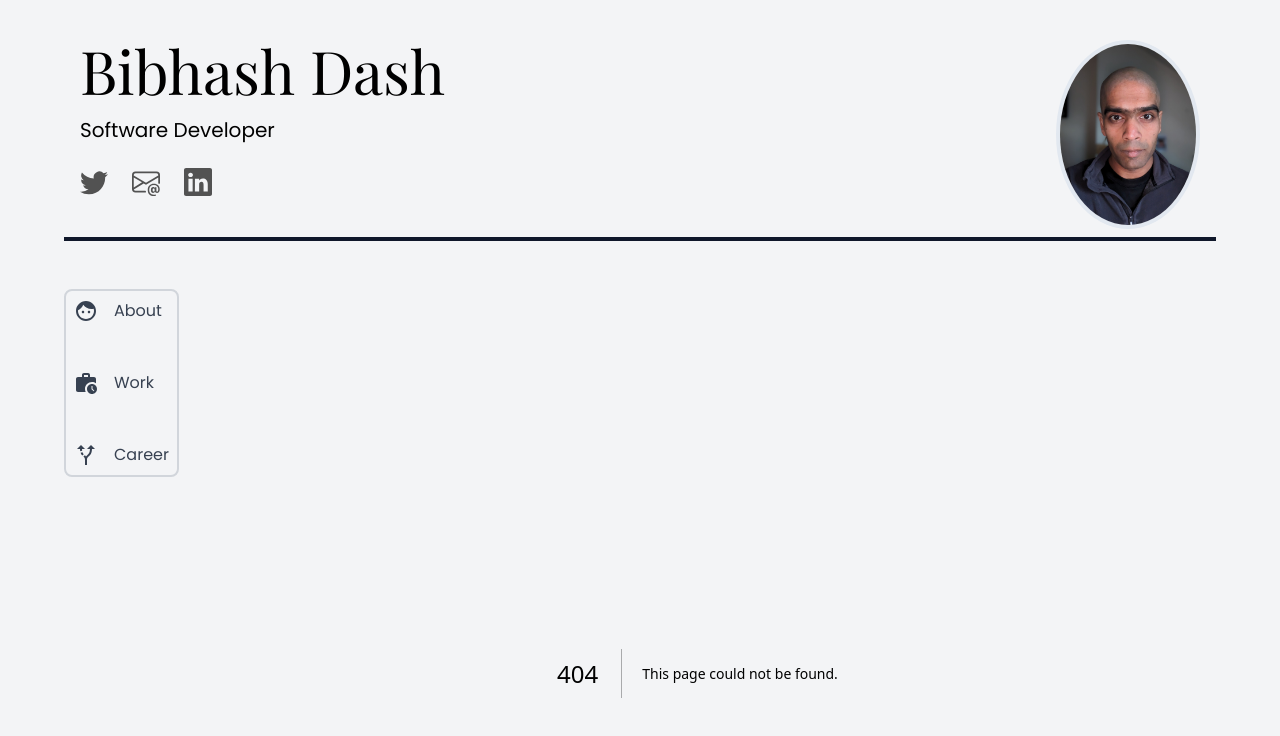
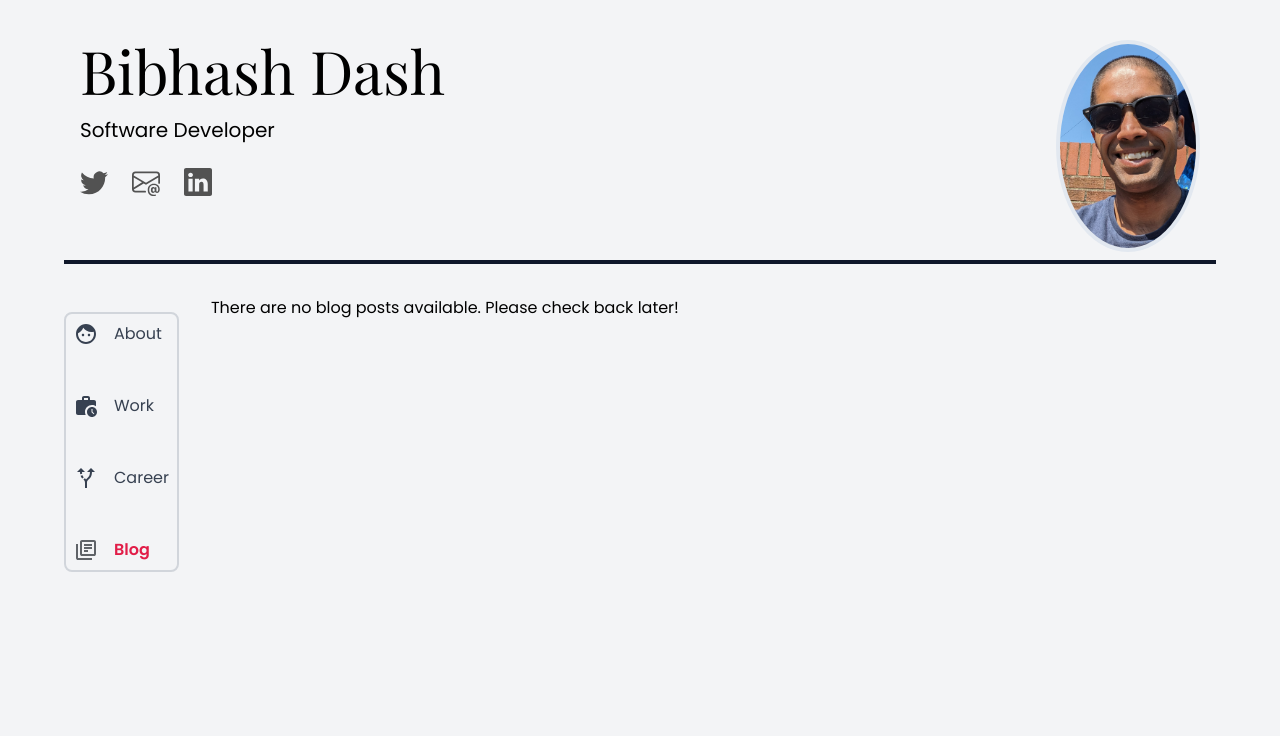
Before and after one commit to bibhashdash/bibhashdash, a Next.js app: page /blog in a window 1280 px wide. Before the commit this address had no page. Shown: the top 736 px of the page. Built offline with nearby package versions, Linux system fonts and the light colour scheme.

Commit message:
adding blog section changing profile pic

```diff
--- /dev/null
+++ b/src/app/blog/page.tsx
@@ -0,0 +1,22 @@
+import {blogData} from "@/data/blogData";
+
+export default function Blog() {
+  return (
+    <div>
+      {
+        blogData.length > 0 ? (
+          <div>
+            {
+              blogData.map(item => (
+                <>
+                  <p>{item.title}</p>
+                  <p>{item.body}</p>
+                </>
+              ))
+            }
+          </div>
+        ) : <div>There are no blog posts available. Please check back later!</div>
+      }
+    </div>
+  )
+}
--- /dev/null
+++ b/src/components/BookIcon.tsx
@@ -0,0 +1,8 @@
+export const BookIcon = () => {
+  return (
+    <svg xmlns="http://www.w3.org/2000/svg" height="24px" viewBox="0 -960 960 960" width="24px" fill="#5f6368">
+      <path
+        d="M400-400h160v-80H400v80Zm0-120h320v-80H400v80Zm0-120h320v-80H400v80Zm-80 400q-33 0-56.5-23.5T240-320v-480q0-33 23.5-56.5T320-880h480q33 0 56.5 23.5T880-800v480q0 33-23.5 56.5T800-240H320Zm0-80h480v-480H320v480ZM160-80q-33 0-56.5-23.5T80-160v-560h80v560h560v80H160Zm160-720v480-480Z"/>
+    </svg>
+  )
+}
--- a/src/components/MainNavigation.tsx
+++ b/src/components/MainNavigation.tsx
@@ -4,6 +4,7 @@ import FaceIcon from '@mui/icons-material/Face';
 import WorkHistoryIcon from '@mui/icons-material/WorkHistory';
 import AltRouteIcon from '@mui/icons-material/AltRoute';
 import {useParams, usePathname} from "next/navigation";
+import {BookIcon} from "@/components/BookIcon";
 
 export const MainNavigation = () => {
 
@@ -31,6 +32,12 @@ export const MainNavigation = () => {
         <AltRouteIcon />
         Career
       </a>
+      <a className={`cursor-pointer text-gray-700 hover:text-gray-400 flex flex-col md:flex-row items-center md:gap-4 md:w-full p-2 rounded-md ${path === '/blog' && activeClass}`}
+         href={'/blog'}
+      >
+        <BookIcon />
+        Blog
+      </a>
     </div>
   )
 }
--- /dev/null
+++ b/src/data/blogData.ts
@@ -0,0 +1,9 @@
+export interface BlogData {
+  id: number,
+  title: string,
+  body: string,
+  photoUrl: string,
+  tags: Array<string>,
+}
+
+export const blogData: Array<BlogData> = [];
```
Also changed, not shown: public/assets/heroImage2.jpg, src/app/blog/[id]/page.tsx (added).
